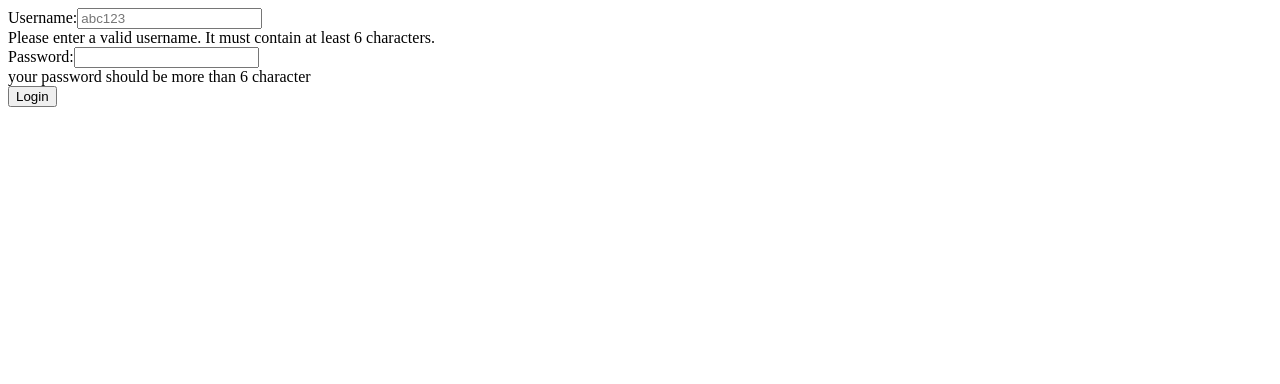
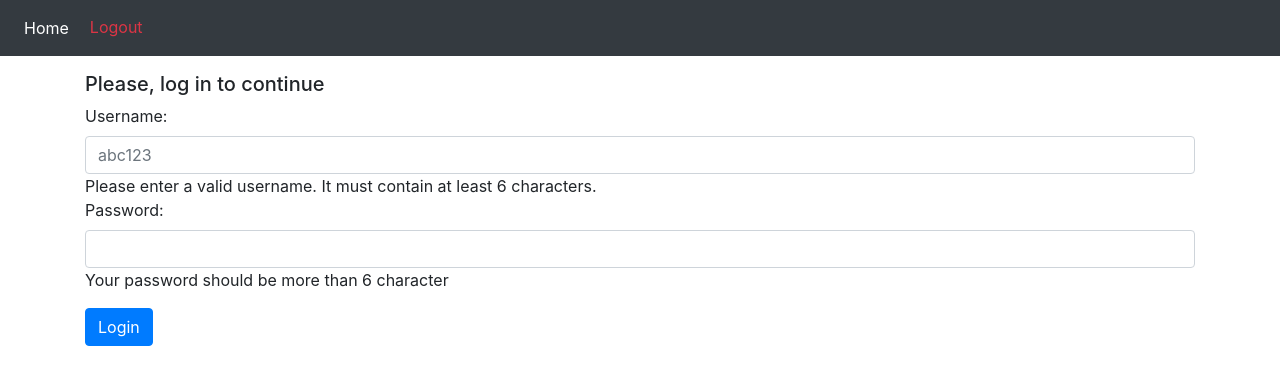
Before and after one commit to nagytoth1/prisma-user-example, a React (Vite) app in the folder frontend/: page /login in a window 1280 px wide. Shown: the top 384 px of the page. Built offline with nearby package versions, Linux system fonts and the light colour scheme; no server answers.

Commit message:
bootstrap CSS and logout button added

```diff
--- a/frontend/index.html
+++ b/frontend/index.html
@@ -3,10 +3,31 @@
   <head>
     <meta charset="UTF-8" />
     <meta name="viewport" content="width=device-width, initial-scale=1.0" />
+    <link
+      rel="stylesheet"
+      href="https://cdn.jsdelivr.net/npm/bootstrap@4.1.3/dist/css/bootstrap.min.css"
+      integrity="sha384-MCw98/SFnGE8fJT3GXwEOngsV7Zt27NXFoaoApmYm81iuXoPkFOJwJ8ERdknLPMO"
+      crossorigin="anonymous"
+    />
     <title>User management</title>
   </head>
   <body>
     <div id="root"></div>
     <script type="module" src="/src/main.jsx"></script>
+    <script
+      src="https://code.jquery.com/jquery-3.3.1.slim.min.js"
+      integrity="sha384-q8i/X+965DzO0rT7abK41JStQIAqVgRVzpbzo5smXKp4YfRvH+8abtTE1Pi6jizo"
+      crossorigin="anonymous"
+    ></script>
+    <script
+      src="https://cdn.jsdelivr.net/npm/popper.js@1.14.3/dist/umd/popper.min.js"
+      integrity="sha384-ZMP7rVo3mIykV+2+9J3UJ46jBk0WLaUAdn689aCwoqbBJiSnjAK/l8WvCWPIPm49"
+      crossorigin="anonymous"
+    ></script>
+    <script
+      src="https://cdn.jsdelivr.net/npm/bootstrap@4.1.3/dist/js/bootstrap.min.js"
+      integrity="sha384-ChfqqxuZUCnJSK3+MXmPNIyE6ZbWh2IMqE241rYiqJxyMiZ6OW/JmZQ5stwEULTy"
+      crossorigin="anonymous"
+    ></script>
   </body>
 </html>
--- a/frontend/src/App.jsx
+++ b/frontend/src/App.jsx
@@ -5,6 +5,7 @@ import { AuthProvider } from "./hooks/AuthProvider.jsx";
 import LoginPage from "./pages/LoginPage.jsx";
 import { ROUTES } from "./routes.jsx";
 import NotFoundPage from "./pages/NotFoundPage.jsx";
+import Navbar from "./components/Navbar.jsx";
 const BACKEND_PORT = import.meta.env.VITE_BACKEND_URL || 3000;
 const BACKEND_URL = `http://${location.hostname}:${BACKEND_PORT}`;
 function App() {
@@ -13,11 +14,16 @@ function App() {
       <BrowserRouter>
         {/* wrap the whole application around AuthProvider */}
         <AuthProvider backend={BACKEND_URL}>
+          <Navbar />
           <Routes>
             {/* define which page should reload on /login */}
             <Route path={ROUTES.LOGIN} element={<LoginPage />} />
             {/* redirection from root to login */}
-            <Route exact path="/" element={<Navigate to={ROUTES.LOGIN} />} />
+            <Route
+              exact
+              path={ROUTES.HOME}
+              element={<Navigate to={ROUTES.ADMIN} />}
+            />
             <Route element={<LoginGuard />}>
               {/* user manager route protected by*/}
               <Route
--- a/frontend/src/components/LoginGuard.jsx
+++ b/frontend/src/components/LoginGuard.jsx
@@ -1,14 +1,19 @@
 import { Navigate, Outlet } from "react-router-dom";
 import { ROUTES } from "../routes";
 import { useAuth } from "../hooks/AuthProvider";
+import { useEffect } from "react";
 
 /**
  * Route guard component: protects every inner component, redirects to login page when user is not authorized (token not set)
  * @returns
  */
 const LoginGuard = () => {
-  const user = useAuth();
-  return user.token ? <Outlet /> : <Navigate to={ROUTES.LOGIN} />;
+  const auth = useAuth();
+  useEffect(() => {
+    console.debug("auth token changed", auth.token);
+  }, [auth.token]);
+  console.debug(auth.token === undefined);
+  return auth.token ? <Outlet /> : <Navigate to={ROUTES.LOGIN} />;
 };
 
 export default LoginGuard;
--- /dev/null
+++ b/frontend/src/components/Navbar.jsx
@@ -0,0 +1,28 @@
+import { ROUTES } from "../routes";
+import { useAuth } from "../hooks/AuthProvider";
+export default function Navbar() {
+  const auth = useAuth();
+  return (
+    <>
+      <nav className="navbar navbar-expand-lg navbar-dark bg-dark text-light mb-3">
+        <div className="collapse navbar-collapse" id="navbarSupportedContent">
+          <ul className="navbar-nav mr-auto">
+            <li className="nav-item active">
+              <a className="nav-link" href={ROUTES.HOME}>
+                Home<span className="sr-only">(current)</span>
+              </a>
+            </li>
+            <li className="nav-item">
+              <button
+                className="btn bg-transparent text-danger"
+                onClick={() => auth.logout()}
+              >
+                Logout
+              </button>
+            </li>
+          </ul>
+        </div>
+      </nav>
+    </>
+  );
+}
--- a/frontend/src/hooks/AuthProvider.jsx
+++ b/frontend/src/hooks/AuthProvider.jsx
@@ -15,7 +15,7 @@ const AuthenticationContext = createContext();
 const AuthProvider = (properties) => {
   const { children, backend } = properties;
   const [user, setUser] = useState(null);
-  const [cookies, removeCookies] = useCookies(["auth_token"]);
+  const [cookies, setCookie, removeCookies] = useCookies(["auth_token"]);
   const navigate = useNavigate();
 
   //The login function handles user login by sending a POST request
@@ -45,8 +45,8 @@ const AuthProvider = (properties) => {
 
   const logout = () => {
     setUser(null);
-    removeCookies();
-    navigate(ROUTES.LOGIN);
+    removeCookies("auth_token", { path: "/", domain: "localhost" });
+    console.debug("logout successfully");
   };
 
   return (
--- a/frontend/src/pages/AdminPage.jsx
+++ b/frontend/src/pages/AdminPage.jsx
@@ -98,22 +98,21 @@ function AdminPage(properties) {
   }, []);
 
   return (
-    <>
-      <table>
+    <div className="container">
+      <table className="my-3 table table-light">
         <thead>
           <tr>
-            <th>UserID</th>
-            <th>Username</th>
-            <th>Email</th>
-            <th></th>
-            <th></th>
+            <th scope="col">ID</th>
+            <th scope="col">Username</th>
+            <th scope="col">Email</th>
+            <th scope="col"></th>
           </tr>
         </thead>
         <tbody>
           {users.map((user) => {
             return (
               <tr key={user.id}>
-                <td>{user.id}</td>
+                <th scope="row">{user.id}</th>
                 <td>{user.name}</td>
                 <td>{user.email}</td>
                 <td>
@@ -121,15 +120,15 @@ function AdminPage(properties) {
                     onClick={() => {
                       updateUser(user.id);
                     }}
+                    className="mx-3 btn btn-warning"
                   >
                     Update
                   </button>
-                </td>
-                <td>
                   <button
                     onClick={() => {
                       deleteUser(user.id);
                     }}
+                    className="btn btn-danger"
                   >
                     Delete
                   </button>
@@ -139,6 +138,8 @@ function AdminPage(properties) {
           })}
         </tbody>
       </table>
+      <form className="form-inline my-4">
+        <div className="form-group">
           <label htmlFor="username">Username:</label>
           <input
             type="text"
@@ -146,7 +147,10 @@ function AdminPage(properties) {
             id="username"
             value={usernameInput}
             onChange={(e) => setUsernameInput(e.target.value)}
+            className="form-control mx-2"
           />
+        </div>
+        <div className="form-group">
           <label htmlFor="email">Email:</label>
           <input
             type="text"
@@ -154,15 +158,20 @@ function AdminPage(properties) {
             id="email"
             value={emailInput}
             onChange={(e) => setEmailInput(e.target.value)}
+            className="form-control mx-2"
           />
           <button
             onClick={() => {
               createUser();
             }}
+            className="btn btn-success"
+            type="submit"
           >
             Create
           </button>
-    </>
+        </div>
+      </form>
+    </div>
   );
 }
 
--- a/frontend/src/pages/LoginPage.jsx
+++ b/frontend/src/pages/LoginPage.jsx
@@ -29,10 +29,13 @@ const LoginPage = () => {
   };
 
   return (
-    <form onSubmit={handleLogin}>
+    <div className="container my-3">
+      <h5>Please, log in to continue</h5>
+      <form onSubmit={handleLogin} className="form-group">
         <div>
           <label htmlFor="username-input">Username:</label>
           <input
+            className="form-control"
             type="text"
             id="username-input"
             name="username"
@@ -44,12 +47,14 @@ const LoginPage = () => {
             onChange={handleUsernameInput}
           />
           <div id="username-input-description">
-          Please enter a valid username. It must contain at least 6 characters.
+            Please enter a valid username. It must contain at least 6
+            characters.
           </div>
         </div>
         <div>
           <label htmlFor="password-input">Password:</label>
           <input
+            className="form-control"
             type="password"
             id="password-input"
             name="password"
@@ -60,11 +65,12 @@ const LoginPage = () => {
             onChange={handlePasswordInput}
           />
           <div id="password-input-description">
-          your password should be more than 6 character
+            Your password should be more than 6 character
           </div>
         </div>
-      <input type="submit" className="login-button" value="Login"/>
+        <input type="submit" className="btn btn-primary mt-3" value="Login" />
       </form>
+    </div>
   );
 };
 
--- a/frontend/src/routes.jsx
+++ b/frontend/src/routes.jsx
@@ -1 +1 @@
-export const ROUTES = { ADMIN: "/admin", LOGIN: "/login" };
+export const ROUTES = { ADMIN: "/admin", LOGIN: "/login", HOME: "/" };
```
Also changed, not shown: 2 other files (tests, documents, lock files or other folders). Lines whose indentation alone changed are shown as unchanged.
